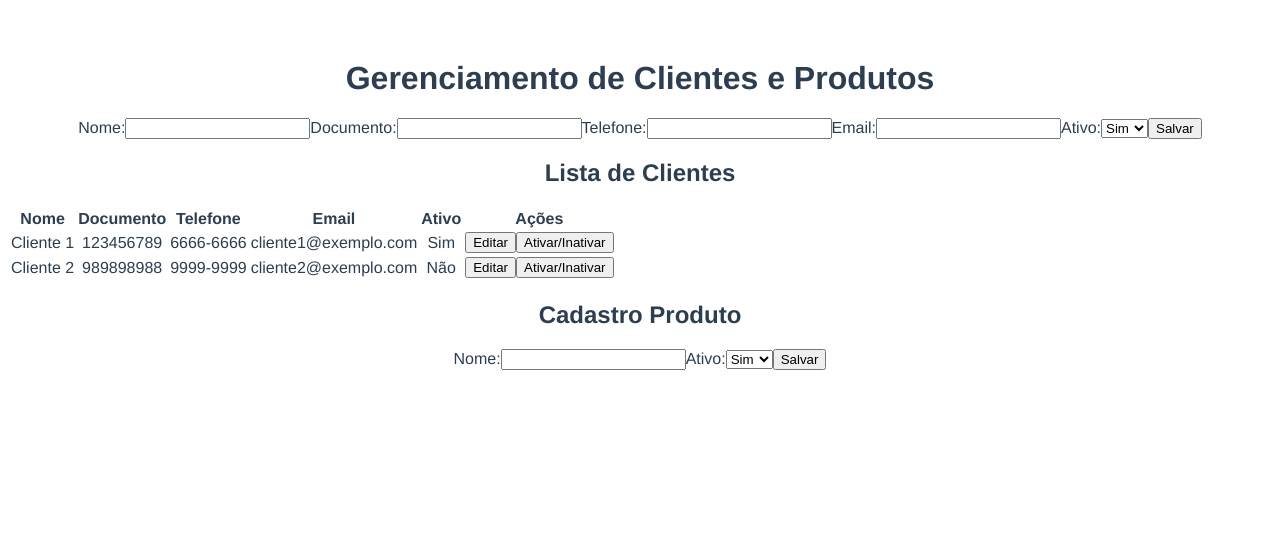
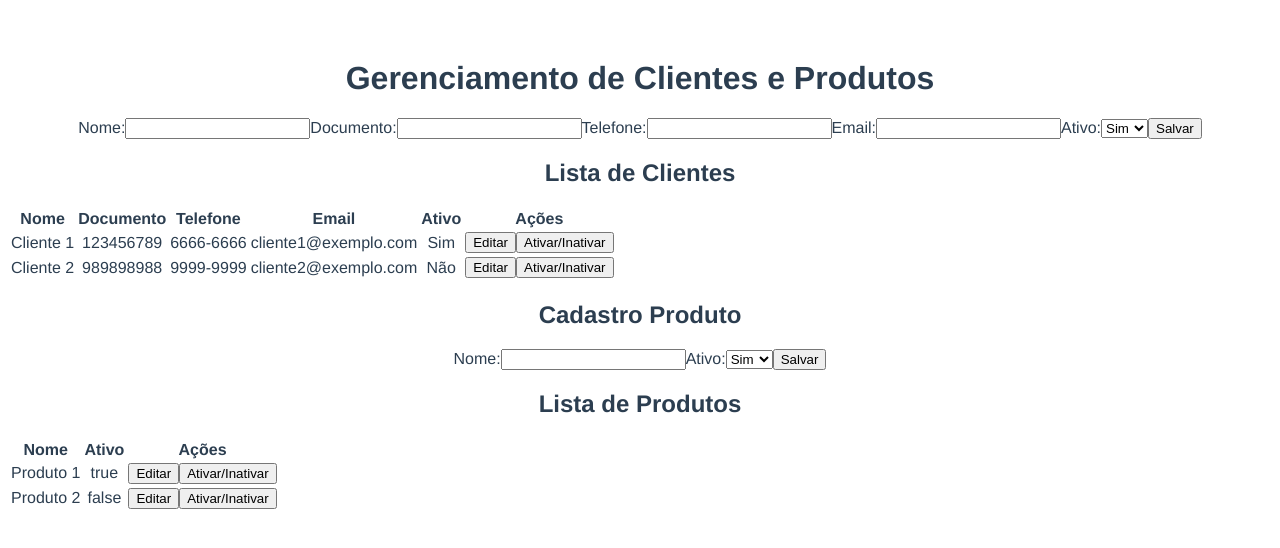
Before and after one commit to mpamadio/crud-cliente-produto, a Vue app: page / in a window 1280 px wide. Shown: the top 548 px of the page. Built offline with nearby package versions, Linux system fonts and the light colour scheme.

Commit message:
Basic ProdutoList component

```diff
--- a/src/App.vue
+++ b/src/App.vue
@@ -4,6 +4,7 @@
     <ClienteForm />
     <ClienteList />
     <ProdutoForm />
+    <ProdutoList />
   </div>
 </template>
 
@@ -11,6 +12,7 @@
 import ClienteForm from './components/ClienteForm.vue';
 import ClienteList from './components/ClienteList.vue'
 import ProdutoForm from './components/ProdutoForm.vue'
+import ProdutoList from './components/ProdutoList.vue'
 
 export default {
   name: 'App',
@@ -18,6 +20,7 @@ export default {
     ClienteForm,
     ClienteList,
     ProdutoForm,
+    ProdutoList,
   }
 }
 </script>
--- /dev/null
+++ b/src/components/ProdutoList.vue
@@ -0,0 +1,58 @@
+<template>
+    <div>
+      <h2>Lista de Produtos</h2>
+      <table>
+        <thead>
+          <tr>
+            <th>Nome</th>
+            <th>Ativo</th>
+            <th>Ações</th>
+          </tr>
+        </thead>
+        <tbody>
+          <tr v-for="(produto, index) in produtos" :key="index">
+            <td>
+              <template v-if="!produto.editando">{{ produto.nome }}</template>
+              <template v-else>
+                <input type="text" v-model="produto.nomeEditado">
+              </template>
+            </td>
+            <td>{{ produto.ativo }}</td>
+            <td>
+              <button @click="editProduto(produto)">
+                {{ produto.editando ? 'Salvar' : 'Editar' }}
+              </button>
+              <button @click="toggleAtivo(produto)">Ativar/Inativar</button>
+            </td>
+          </tr>
+        </tbody>
+      </table>
+    </div>
+  </template>
+
+  <script>
+  export default {
+    data() {
+      return {
+        produtos: [
+          { nome: 'Produto 1', nomeEditado: '', ativo: true, editando: false },
+          { nome: 'Produto 2', nomeEditado: '', ativo: false, editando: false }
+        ]
+      };
+    },
+    methods: {
+      editProduto(produto) {
+        if (produto.editando) {
+          produto.nome = produto.nomeEditado;
+          produto.editando = false;
+        } else {
+          produto.nomeEditado = produto.nome;
+          produto.editando = true;
+        }
+      },
+      toggleAtivo(produto) {
+        produto.ativo = !produto.ativo;
+      }
+    }
+  };
+  </script>
```
